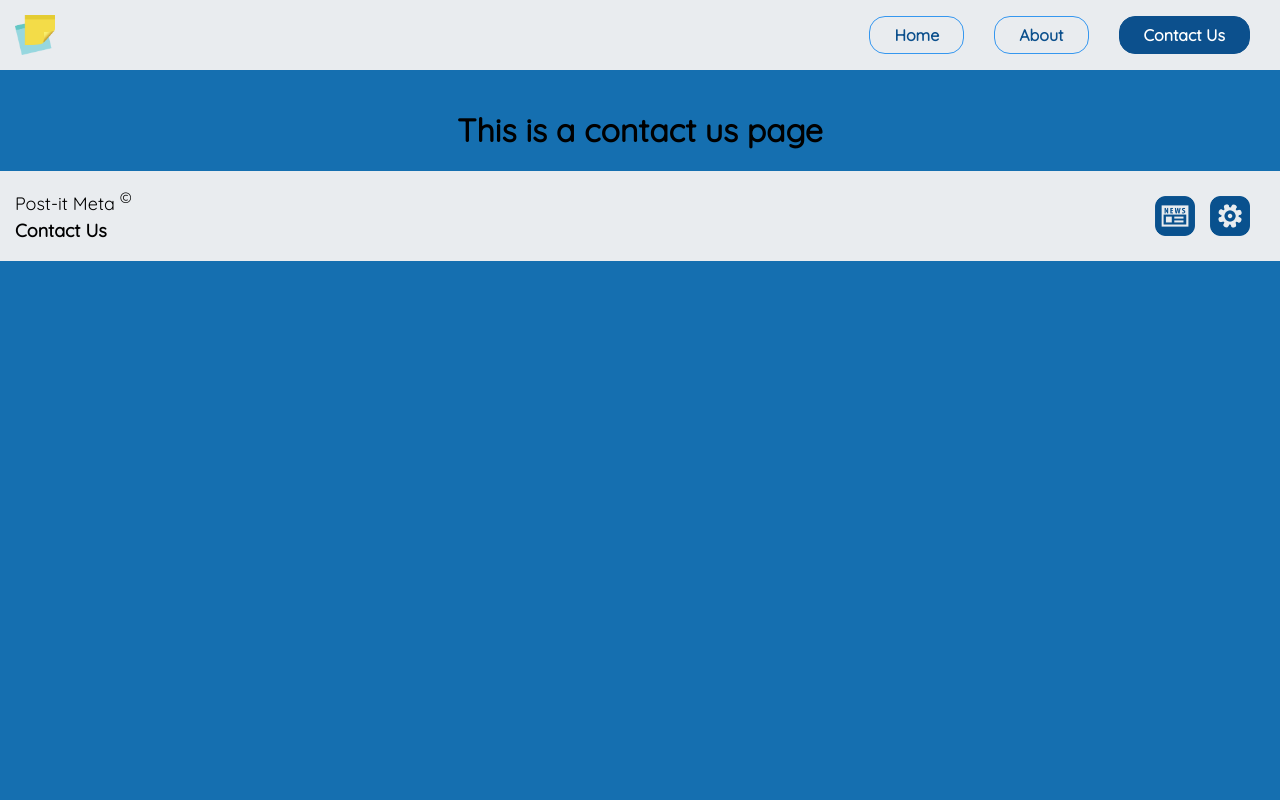
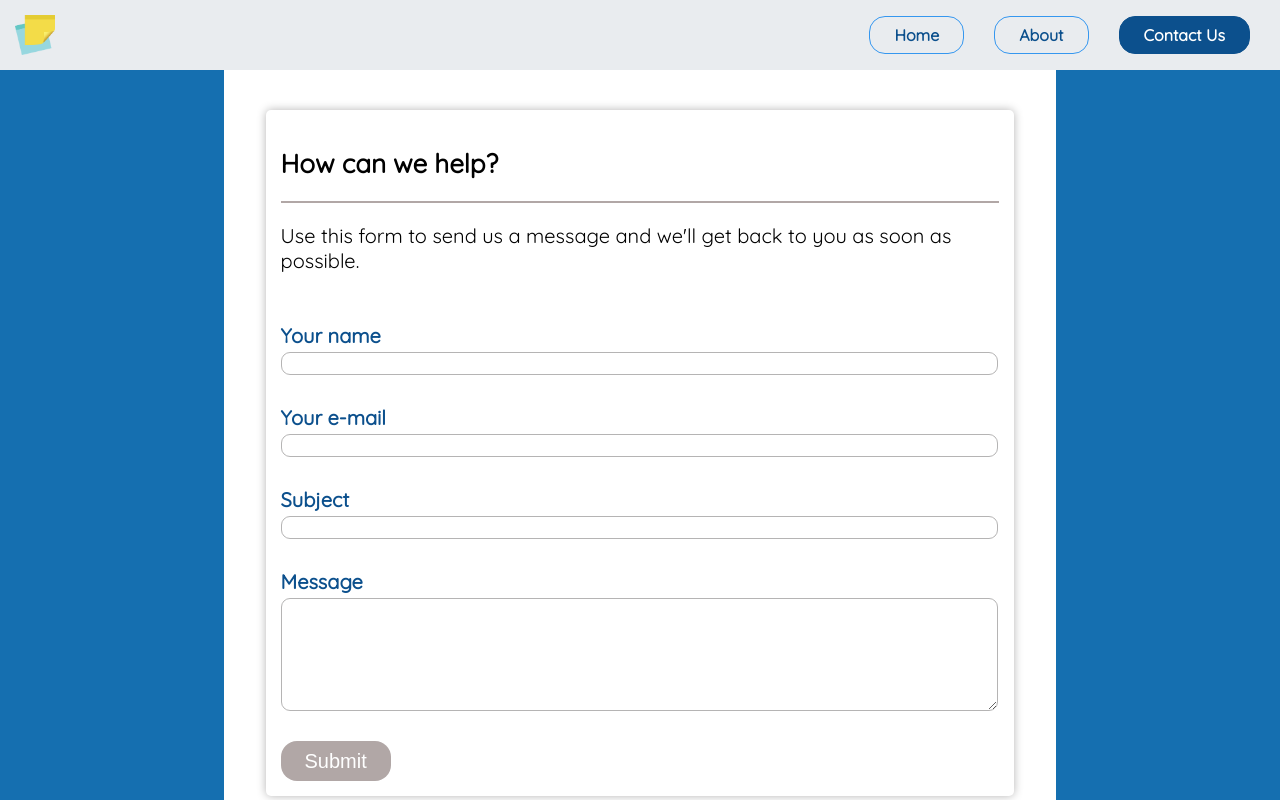
Before and after one commit to tuule/wad-homework, a Vue app: page /contact in a window 1280 px wide. Shown: the top 800 px of the page. Built offline with nearby package versions, Linux system fonts and the light colour scheme.

Commit message:
Completed the Contact Us view

```diff
--- a/src/views/Contact.vue
+++ b/src/views/Contact.vue
@@ -1,26 +1,46 @@
 <!-- TEMPLATE -->
 <template>
   <main>
-    <div class="contact">
-      <h1>This is a contact us page</h1>
-    </div>
+    <section id="content">
+      <!-- beginning of content -->
+      <div id="content-flow">
+        <ContactForm/>
+        <ContactInfo/>
+      </div>
+    </section>
   </main>
 </template>
 
 <!-- SCRIPT -->
 <script>
+import ContactForm from "../components/ContactForm";
+import ContactInfo from "../components/ContactInfo"
+
 export default {
-  name: "Contact"
+  name: "Contact",
+  components: {
+    ContactForm,
+    ContactInfo
+  }
 }
 </script>
 
 <!-- STYLE -->
 <style scoped>
 main {
-  margin-top: 110px;
+  margin-top: 70px;
 }
 
-.contact {
-  text-align: center;
+#content {
+  display: flex;
+  flex-direction: column;
+  width: 65%;
+  min-height: calc(100vh - 70px);
+  margin: auto;
+  background-color: #ffffff;
+}
+
+#content #content-flow {
+  padding: 40px 0 20px 0;
 }
 </style>
```
